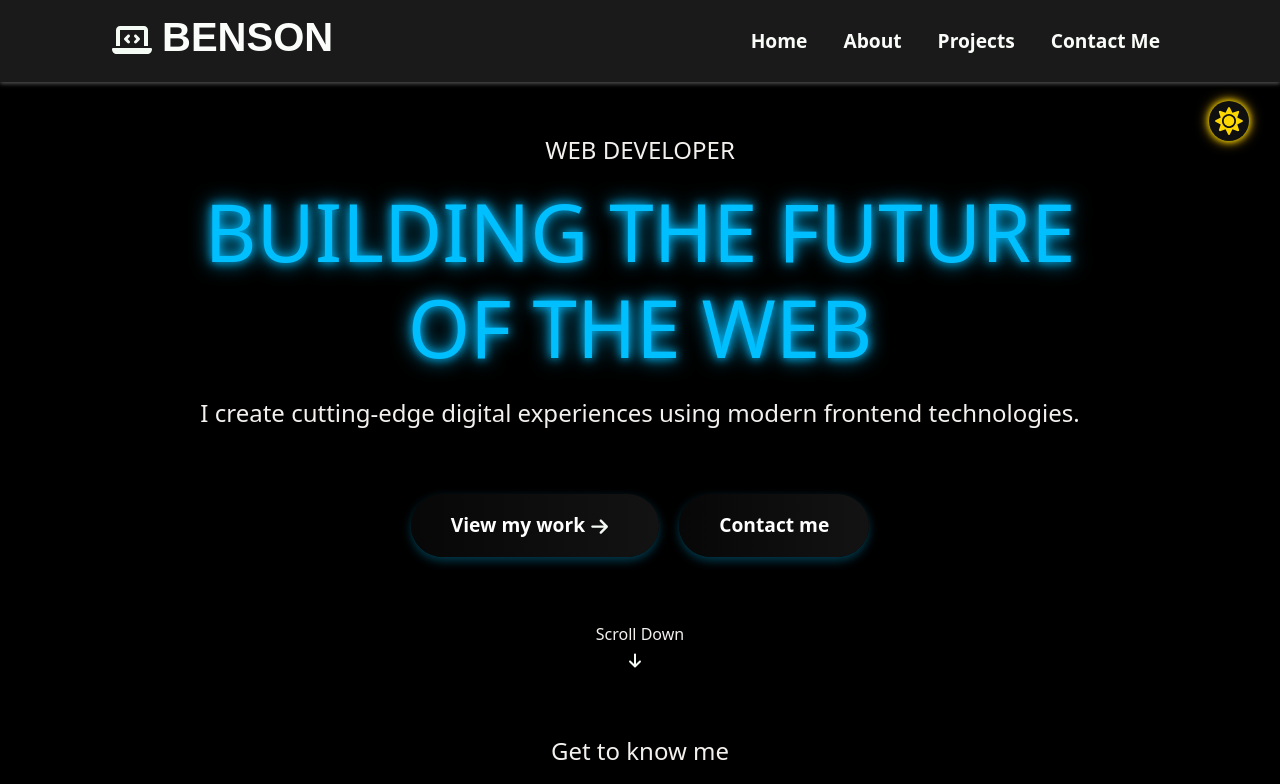
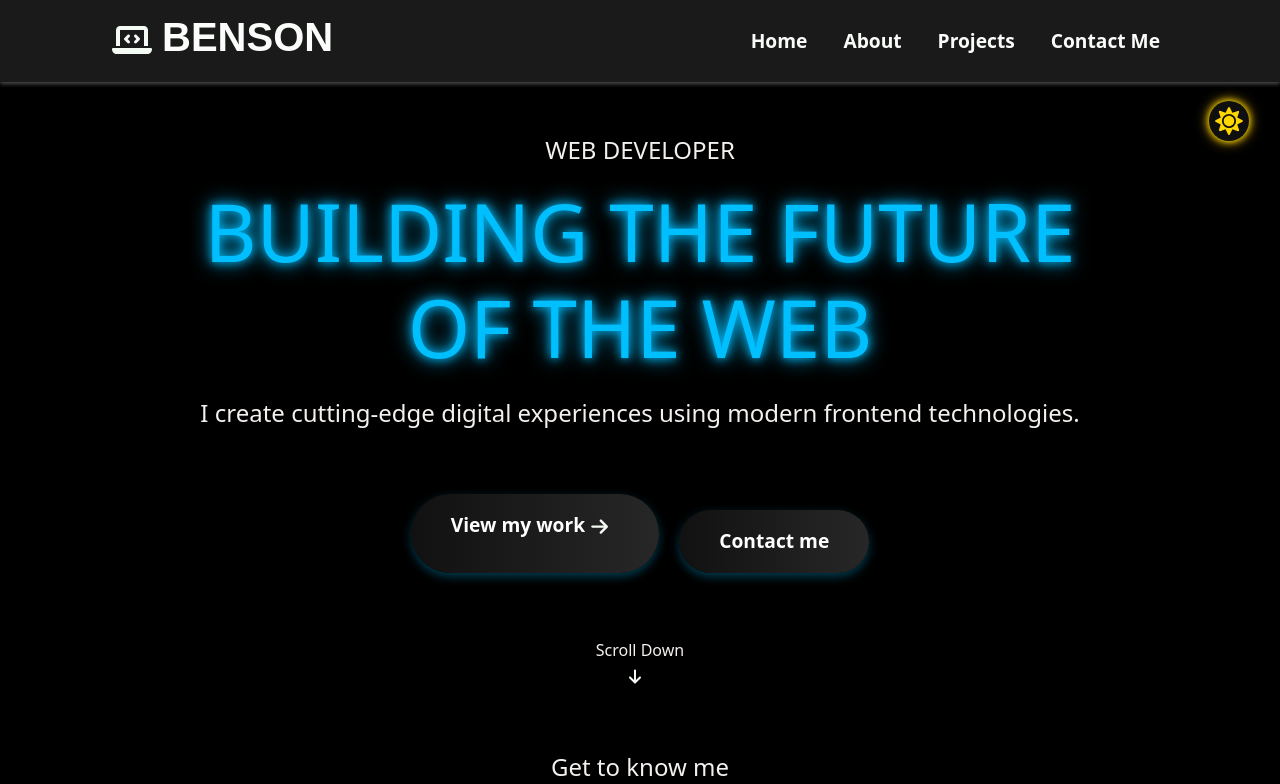
Before and after one commit to BeLaughter/Benson, a React (Vite) app: page / in a window 1280 px wide. Shown: the top 784 px of the page. Built offline with nearby package versions, Linux system fonts and the light colour scheme.

Commit message:
new changes

```diff
--- a/src/Components/Intro.css
+++ b/src/Components/Intro.css
@@ -33,7 +33,7 @@
 
   /* Glowing Button Style */
   .glow-btn {
-    background: linear-gradient(90deg, #070707, #131313);
+    background: linear-gradient(90deg, #111111, #272727);
     border: none;
     padding: 12px 24px;
     font-size: 1rem;
@@ -74,13 +74,12 @@
     flex-wrap: wrap;
     justify-content: center;
     gap: 20px;
-    flex-wrap: wrap;
     margin-top: 20px;
   }
 
   /* Glowing Button Style */
   .glow-btn {
-    background: linear-gradient(90deg, #070707, #131313);
+    background: linear-gradient(90deg, #111111, #272727);
     border: none;
     padding: 17px 40px;
     font-size: 1.2rem;
--- a/src/Components/Intro.jsx
+++ b/src/Components/Intro.jsx
@@ -11,10 +11,10 @@ const Intro = () => {
         technologies.
       </p>
       <div className="flex-contain mb mt-5">
-        <a href="#project" className="glow-btn">
+        <a href="#project" className="glow-btn bm">
           View my work <FaArrowRight className="bk-icon" />
         </a>
-        <a href="#contact" className="glow-btn">
+        <a href="#contact" className="glow-btn mt-3">
           Contact me{" "}
         </a>
       </div>
```
